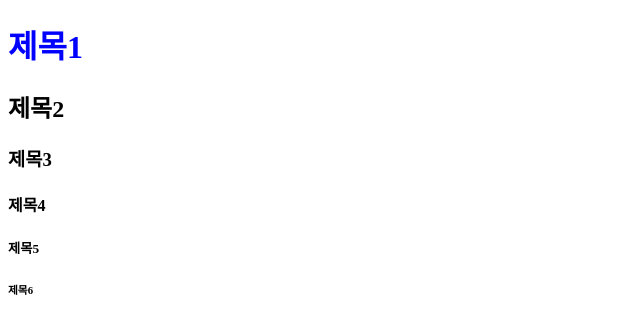
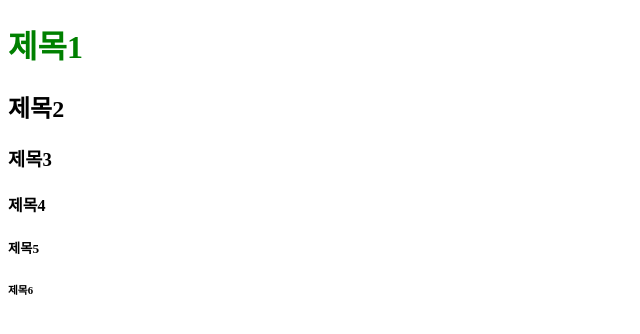
Before and after one commit to k-j-j/pf, a plain HTML site: page ex.html in a window 1280 px wide. Shown: the whole page, without its empty margins (0-640 px from the left). Drawn offline with Linux system fonts and the light colour scheme.

Commit message:
Update style.css

```diff
--- a/css/style.css
+++ b/css/style.css
@@ -1,3 +1,3 @@
 @charset "utf-8";
 
-h1 {color:blue;}
+h1 {color:green;}
```
